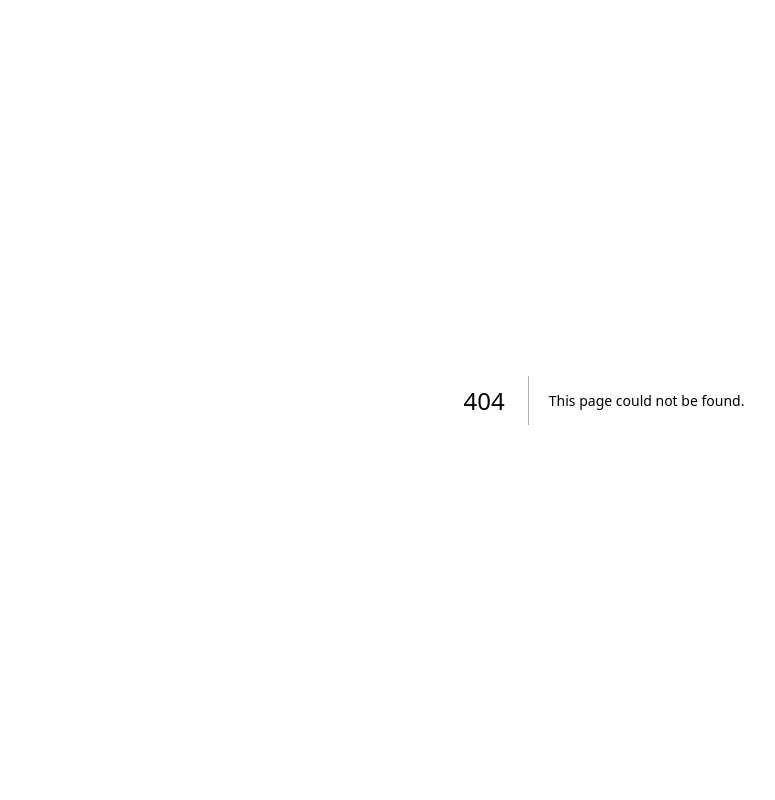
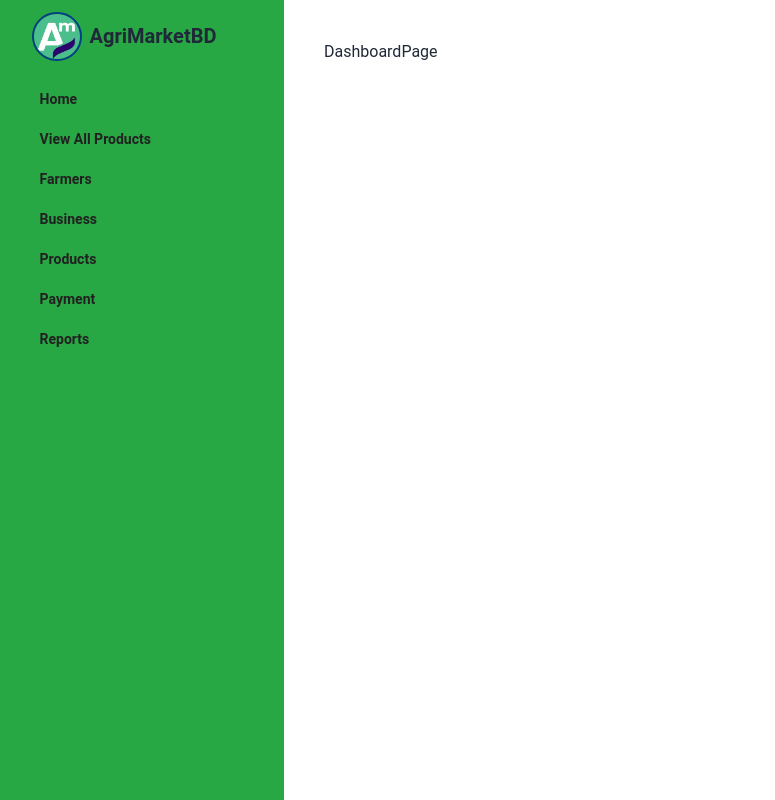
Before and after one commit to mstsurnalyakter/agri_market, a Next.js app: page /dashboard/business in a window 1280 px wide. Before the commit this address had no page. Shown: the whole page, without its empty margins (36-811 px from the left). Built offline with nearby package versions, Linux system fonts and the light colour scheme.

Commit message:
update: main layout

```diff
--- /dev/null
+++ b/src/app/dashboard/business/page.tsx
@@ -0,0 +1,10 @@
+
+import React from 'react'
+
+const FarmerPage = () => {
+  return (
+    <div>DashboardPage</div>
+  )
+}
+
+export default FarmerPage
--- /dev/null
+++ b/src/app/dashboard/farmer/page.tsx
@@ -0,0 +1,10 @@
+
+import React from 'react'
+
+const FarmerPage = () => {
+  return (
+    <div>DashboardPage</div>
+  )
+}
+
+export default FarmerPage
--- /dev/null
+++ b/src/app/products/page.tsx
@@ -0,0 +1,10 @@
+
+import React from 'react'
+
+const DashboardPage = () => {
+  return (
+    <div>DashboardPage</div>
+  )
+}
+
+export default DashboardPage
```
